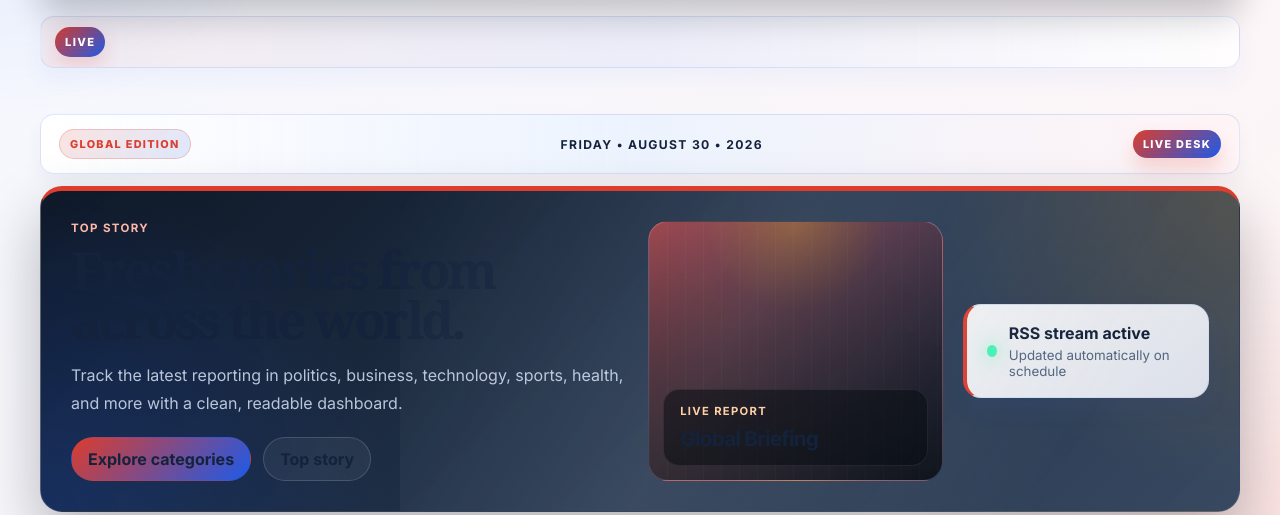
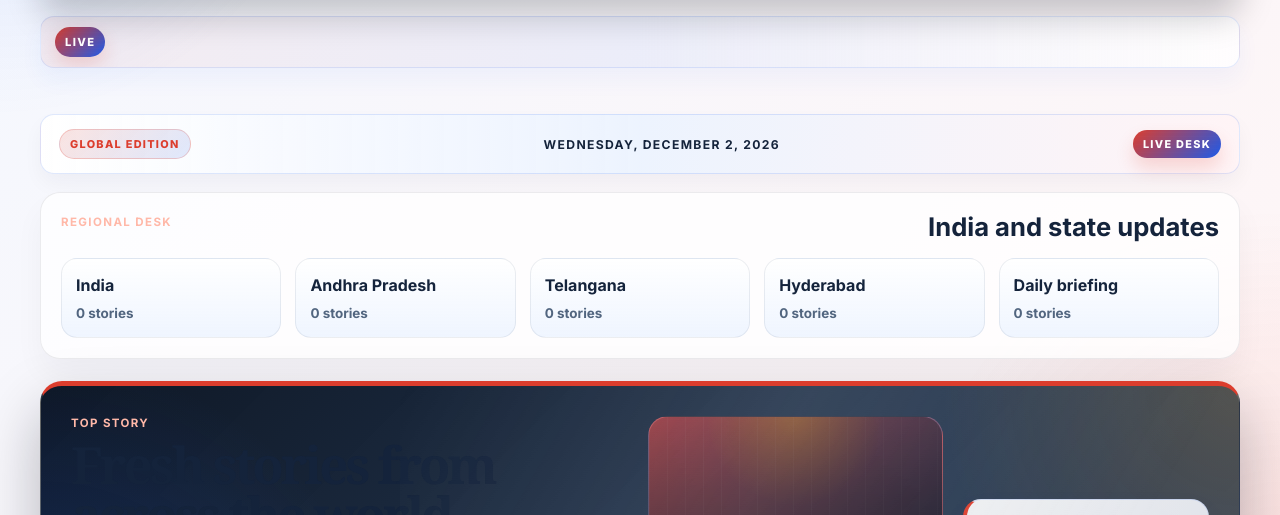
Before and after one commit to snivas22/mynewsapp, an Eleventy site: page src/index.njk in a window 1280 px wide. Shown: the part 215-730 px from the top of the page. Built offline with nearby package versions, Linux system fonts and the light colour scheme; Eleventy itself is replaced by a stand-in of ours; files that its build step writes are made by us from their sources.

Commit message:
Add dynamic homepage date and regional desk

```diff
--- a/src/assets/style.css
+++ b/src/assets/style.css
@@ -83,6 +83,65 @@ a:focus-visible {
   border-radius: 14px;
   background: linear-gradient(90deg, rgba(255,255,255,0.92), rgba(234, 242, 255, 0.82), rgba(255, 243, 245, 0.82));
   box-shadow: 0 10px 20px rgba(16, 24, 40, 0.04);
+}
+
+.regional-desk {
+  margin: 18px 0 22px;
+  padding: 18px 20px 20px;
+  border-radius: 20px;
+  background: rgba(255, 255, 255, 0.78);
+  border: 1px solid rgba(17, 24, 39, 0.08);
+  box-shadow: 0 16px 30px rgba(17, 24, 39, 0.04);
+}
+
+.regional-head {
+  display: flex;
+  align-items: center;
+  justify-content: space-between;
+  gap: 12px;
+  margin-bottom: 16px;
+}
+
+.regional-head h3 {
+  margin: 0;
+  font-size: clamp(1.2rem, 2vw, 1.7rem);
+}
+
+.region-grid {
+  display: grid;
+  grid-template-columns: repeat(5, minmax(150px, 1fr));
+  gap: 14px;
+}
+
+.region-link {
+  display: flex;
+  flex-direction: column;
+  justify-content: space-between;
+  padding: 16px 14px;
+  border-radius: 16px;
+  border: 1px solid rgba(19, 43, 78, 0.08);
+  background: linear-gradient(180deg, rgba(255,255,255,0.96), rgba(234, 242, 255, 0.75));
+  box-shadow: inset 0 1px 0 rgba(255,255,255,0.9);
+  transition: transform 0.18s ease, box-shadow 0.18s ease, border-color 0.18s ease;
+}
+
+.region-link:hover,
+.region-link:focus-visible {
+  transform: translateY(-2px);
+  border-color: rgba(30, 90, 232, 0.2);
+  box-shadow: 0 14px 26px rgba(30, 90, 232, 0.08);
+  text-decoration: none;
+}
+
+.region-name {
+  font-weight: 700;
+  color: var(--text);
+}
+
+.region-link strong {
+  margin-top: 10px;
+  font-size: 0.84rem;
+  color: var(--muted);
 }
 
 .topbar {
--- a/src/index.njk
+++ b/src/index.njk
@@ -5,8 +5,32 @@ title: Home
 
 <section class="masthead-row" aria-label="Newsroom masthead">
   <div class="edition-tag">Global edition</div>
-  <div class="masthead-date">Friday • August 30 • 2026</div>
+  <div class="masthead-date">{{ site.currentDateLabel }}</div>
   <div class="live-bell">LIVE DESK</div>
+</section>
+
+<section class="regional-desk" aria-label="Regional desk overview">
+  <div class="regional-head">
+    <p class="eyebrow">Regional desk</p>
+    <h3>India and state updates</h3>
+  </div>
+
+  <div class="region-grid">
+    {% set regionalLinks = [
+      { slug: 'india', label: 'India', count: collections.india | length },
+      { slug: 'andhra-pradesh', label: 'Andhra Pradesh', count: collections['andhra-pradesh'] | length },
+      { slug: 'telangana', label: 'Telangana', count: collections.telangana | length },
+      { slug: 'hyderabad', label: 'Hyderabad', count: collections.hyderabad | length },
+      { slug: 'daily-briefing', label: 'Daily briefing', count: collections['daily-briefing'] | length }
+    ] %}
+
+    {% for region in regionalLinks %}
+      <a class="region-link" href="{{ ('/countries/' + region.slug + '/') | url if region.slug in ['india','andhra-pradesh','telangana','hyderabad'] else ('/categories/' + region.slug + '/') | url }}">
+        <span class="region-name">{{ region.label }}</span>
+        <strong>{{ region.count }} stories</strong>
+      </a>
+    {% endfor %}
+  </div>
 </section>
 
 <section class="hero-panel">
```
Also changed, not shown: .eleventy.js.
